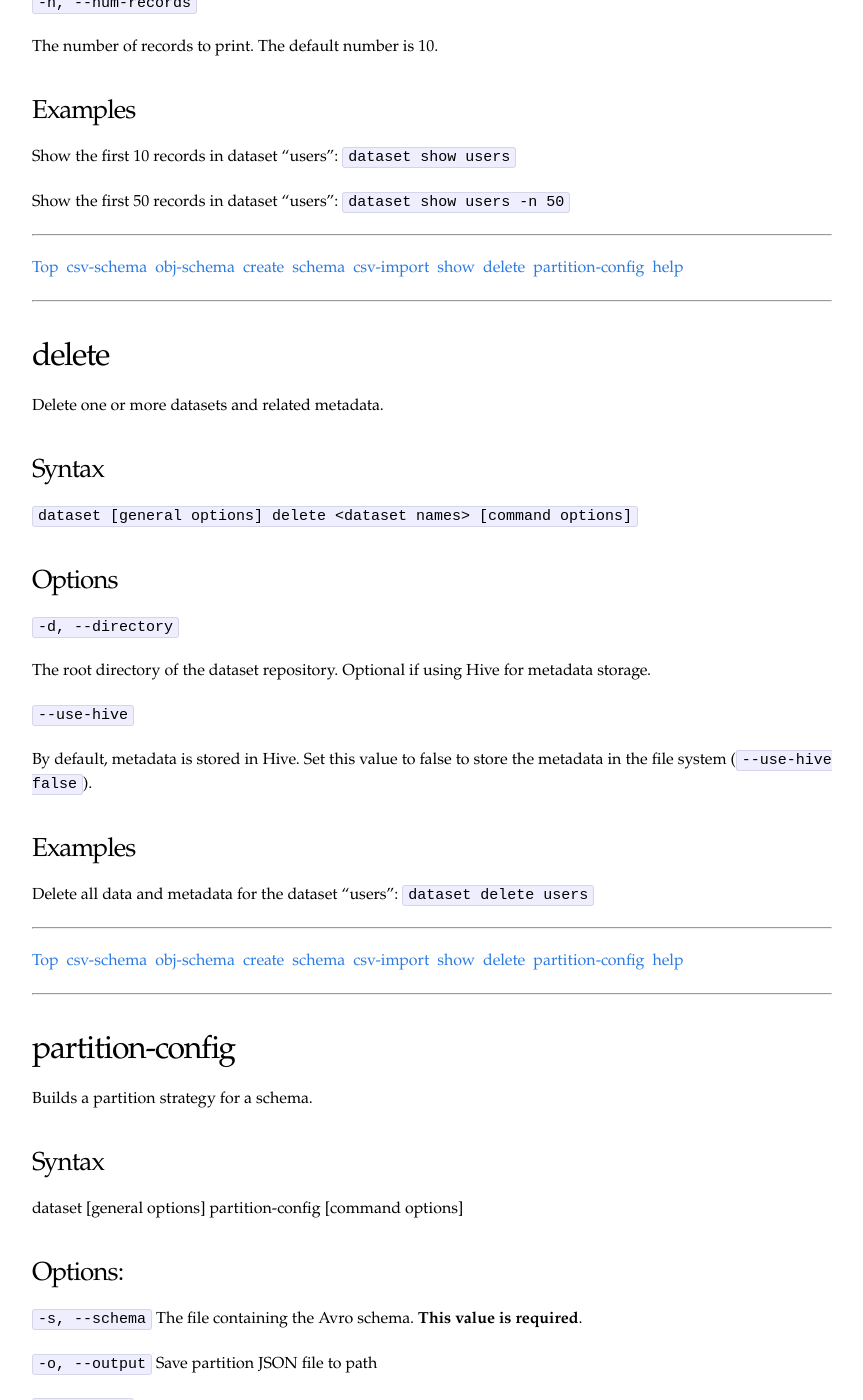
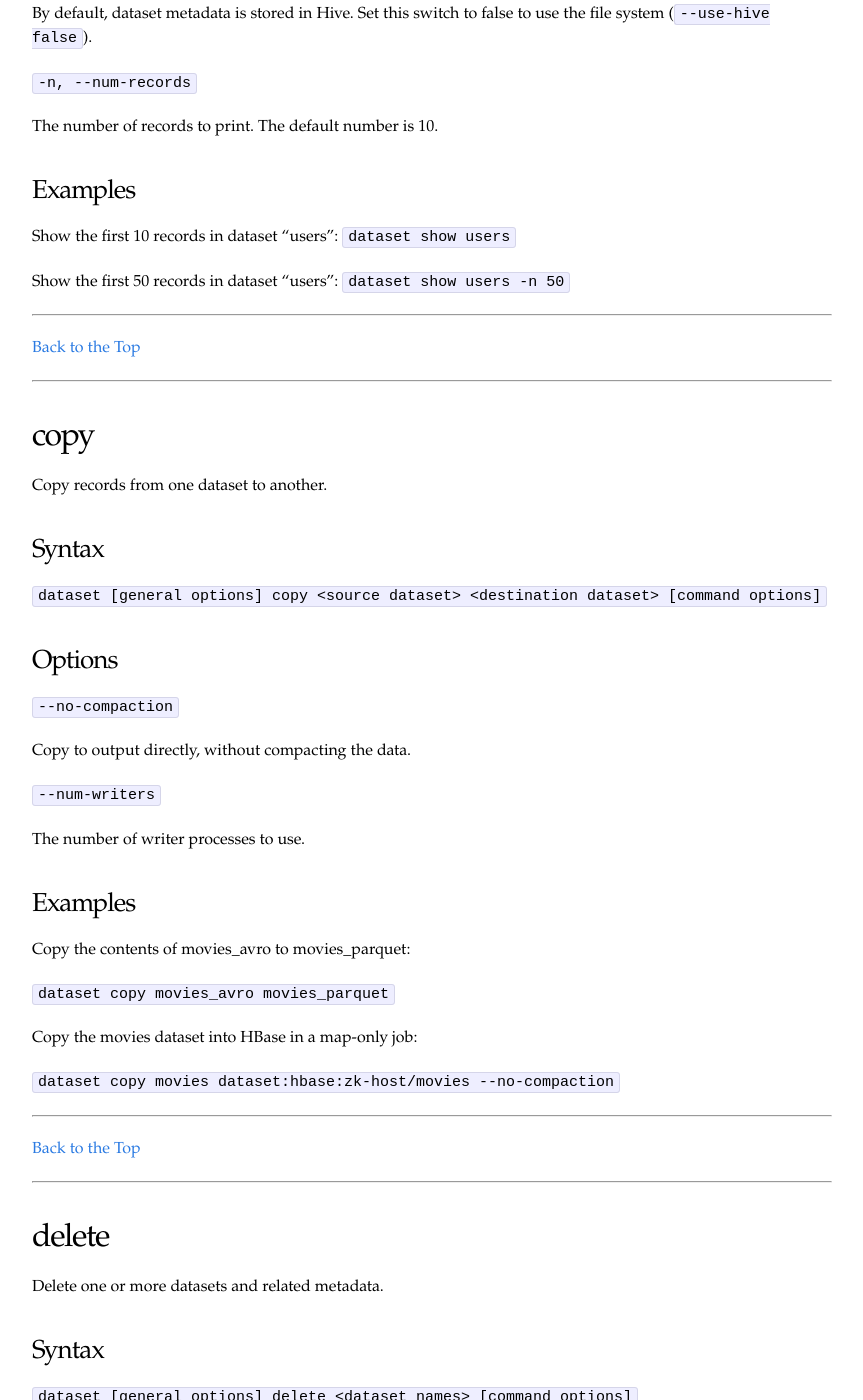
Before and after one commit to kite-sdk/kite-docs, a Jekyll site: the page built from Kite-Dataset-Command-Line-Interface.md, in a window 1280 px wide and 1400 px high, scrolled down 6503 px. Shown: the whole window, without its empty margins (208-1071 px from the left). Built offline with Jekyll 4.4.1, drawn with Linux system fonts in a browser that asks for light colours; some of the changed text lies outside the part shown.

Commit message:
Updated Command Line Interface docs for the Copy command.

```diff
--- a/Kite-Dataset-Command-Line-Interface.md
+++ b/Kite-Dataset-Command-Line-Interface.md
@@ -1,11 +1,14 @@
 ---
 layout: page
 ---
+## Kite Dataset Command Line Interface
+
+
+The Kite Dataset command line interface (CLI) provides utility commands that let you perform essential tasks such as creating a schema and dataset, importing data from a CSV file, and viewing the results.
+
+Each command is described below. See [Using the Kite CLI to Create a Dataset](https://github.com/kite-sdk/kite/wiki/2.1-Using-the-Kite-CLI-to-Create-a-Dataset) for a practical example of the CLI in use.
 
 <a name="top" />
-The Kite Dataset command line interface (CLI) provides utility commands that let you quickly create a schema and dataset, import data from a CSV file, then view the results.
-
-Each command is described below. See [Using the Kite CLI to Create a Dataset](https://github.com/kite-sdk/kite/wiki/2.1-Using-the-Kite-CLI-to-Create-a-Dataset) for a practical example of the CLI in use.
 
 ----
 * [csv-schema](#csvSchema) (create a schema from a CSV data file)
@@ -14,6 +17,7 @@ Each command is described below. See [Using the Kite CLI to Create a Dataset](ht
 * [schema](#schema) (view the schema for an existing dataset)
 * [csv-import](#csvImport) (import a CSV data file)
 * [show](#show) (show the first _n_ records of a dataset)
+* [copy](#copy) (copy one dataset to another dataset)
 * [delete](#delete) (delete a dataset)
 * [partition-config](#partition-config) (create a partition strategy for a schema)
 * [help](#help) (get help for the dataset command in general or a specific command)
@@ -61,7 +65,7 @@ Use this option when the CSV data file does not have header information in the f
 
 Minimize schema file size by eliminating white space.
 
-##Examples
+### Examples
 
 Print the schema to standard out: `dataset csv-schema sample.csv --class Sample`
 
@@ -69,7 +73,7 @@ Write the schema to sample.avsc: `dataset csv-schema sample.csv --class Sample -
 
 ----
 
-[Top](#top)&nbsp;&nbsp;[csv-schema](#csvSchema)&nbsp;&nbsp;[obj-schema](#objSchema)&nbsp;&nbsp;[create](#create)&nbsp;&nbsp;[schema](#schema)&nbsp;&nbsp;[csv-import](#csvImport)&nbsp;&nbsp;[show](#show)&nbsp;&nbsp;[delete](#delete)&nbsp;&nbsp;[partition-config](#partition-config)&nbsp;&nbsp;[help](#help)
+[Back to the Top](#top)
 
 ----
 
@@ -113,7 +117,7 @@ Save the schema for the example User class to user.avsc:
 
 ----
 
-[Top](#top)&nbsp;&nbsp;[csv-schema](#csvSchema)&nbsp;&nbsp;[obj-schema](#objSchema)&nbsp;&nbsp;[create](#create)&nbsp;&nbsp;[schema](#schema)&nbsp;&nbsp;[csv-import](#csvImport)&nbsp;&nbsp;[show](#show)&nbsp;&nbsp;[delete](#delete)&nbsp;&nbsp;[partition-config](#partition-config)&nbsp;&nbsp;[help](#help)
+[Back to the Top](#top)
 
 ----
 
@@ -147,7 +151,7 @@ By default, the dataset is created in Avro format. Use this switch to set the fo
 The file containing a JSON-formatted partition strategy.
 
 
-###Examples:
+### Examples:
 
 Create dataset "users" in Hive:
 
@@ -164,7 +168,7 @@ Create dataset "users" partitioned by JSON configuration:
 
 ----
 
-[Top](#top)&nbsp;&nbsp;[csv-schema](#csvSchema)&nbsp;&nbsp;[obj-schema](#objSchema)&nbsp;&nbsp;[create](#create)&nbsp;&nbsp;[schema](#schema)&nbsp;&nbsp;[csv-import](#csvImport)&nbsp;&nbsp;[show](#show)&nbsp;&nbsp;[delete](#delete)&nbsp;&nbsp;[partition-config](#partition-config)&nbsp;&nbsp;[help](#help)
+[Back to the Top](#top)
 
 ----
 
@@ -204,7 +208,7 @@ Save the schema for dataset "users" to user.avsc: `dataset schema users -o user.
 
 ----
 
-[Top](#top)&nbsp;&nbsp;[csv-schema](#csvSchema)&nbsp;&nbsp;[obj-schema](#objSchema)&nbsp;&nbsp;[create](#create)&nbsp;&nbsp;[schema](#schema)&nbsp;&nbsp;[csv-import](#csvImport)&nbsp;&nbsp;[show](#show)&nbsp;&nbsp;[delete](#delete)&nbsp;&nbsp;[partition-config](#partition-config)&nbsp;&nbsp;[help](#help)
+[Back to the Top](#top)
 
 ----
 
@@ -254,7 +258,7 @@ Copy the records from `sample.csv` to a dataset named "sample": `dataset csv-imp
 
 ----
 
-[Top](#top)&nbsp;&nbsp;[csv-schema](#csvSchema)&nbsp;&nbsp;[obj-schema](#objSchema)&nbsp;&nbsp;[create](#create)&nbsp;&nbsp;[schema](#schema)&nbsp;&nbsp;[csv-import](#csvImport)&nbsp;&nbsp;[show](#show)&nbsp;&nbsp;[delete](#delete)&nbsp;&nbsp;[partition-config](#partition-config)&nbsp;&nbsp;[help](#help)
+[Back to the Top](#top)
 
 ----
 
@@ -289,9 +293,47 @@ Show the first 50 records in dataset "users": `dataset show users -n 50`
 
 ----
 
-[Top](#top)&nbsp;&nbsp;[csv-schema](#csvSchema)&nbsp;&nbsp;[obj-schema](#objSchema)&nbsp;&nbsp;[create](#create)&nbsp;&nbsp;[schema](#schema)&nbsp;&nbsp;[csv-import](#csvImport)&nbsp;&nbsp;[show](#show)&nbsp;&nbsp;[delete](#delete)&nbsp;&nbsp;[partition-config](#partition-config)&nbsp;&nbsp;[help](#help)
+[Back to the Top](#top)
 
 ----
+
+<a name="copy" />
+
+## copy
+
+Copy records from one dataset to another.
+
+### Syntax
+`dataset [general options] copy <source dataset> <destination dataset> [command options]`
+
+### Options
+
+`--no-compaction`
+
+Copy to output directly, without compacting the data.
+
+`--num-writers`
+
+The number of writer processes to use.
+
+
+
+### Examples
+
+Copy the contents of movies_avro to movies_parquet:
+
+ `dataset copy movies_avro movies_parquet`
+
+Copy the movies dataset into HBase in a map-only job:
+
+`dataset copy movies dataset:hbase:zk-host/movies --no-compaction`
+
+----
+
+[Back to the Top](#top)
+
+----
+
 
 <a name="delete" />
 
@@ -299,7 +341,7 @@ Show the first 50 records in dataset "users": `dataset show users -n 50`
 
 Delete one or more datasets and related metadata.
 
-###Syntax
+### Syntax
 
 `dataset [general options] delete <dataset names> [command options]`
 
@@ -319,7 +361,7 @@ Delete all data and metadata for the dataset "users": `dataset delete users`
 
 ----
 
-[Top](#top)&nbsp;&nbsp;[csv-schema](#csvSchema)&nbsp;&nbsp;[obj-schema](#objSchema)&nbsp;&nbsp;[create](#create)&nbsp;&nbsp;[schema](#schema)&nbsp;&nbsp;[csv-import](#csvImport)&nbsp;&nbsp;[show](#show)&nbsp;&nbsp;[delete](#delete)&nbsp;&nbsp;[partition-config](#partition-config)&nbsp;&nbsp;[help](#help)
+[Back to the Top](#top)
 
 ----
 
@@ -355,7 +397,7 @@ Partition by created_at time's year, month, and day
 
 ----
 
-[Top](#top)&nbsp;&nbsp;[csv-schema](#csvSchema)&nbsp;&nbsp;[obj-schema](#objSchema)&nbsp;&nbsp;[create](#create)&nbsp;&nbsp;[schema](#schema)&nbsp;&nbsp;[csv-import](#csvImport)&nbsp;&nbsp;[show](#show)&nbsp;&nbsp;[delete](#delete)&nbsp;&nbsp;[partition-config](#partitionConfig)&nbsp;&nbsp;[help](#help)
+[Back to the Top](#top)
 
 ----
 
@@ -375,6 +417,6 @@ Retrieve details for the create, show, and delete commands. `dataset help create
 
 ----
 
-[Top](#top)&nbsp;&nbsp;[csv-schema](#csvSchema)&nbsp;&nbsp;[obj-schema](#objSchema)&nbsp;&nbsp;[create](#create)&nbsp;&nbsp;[schema](#schema)&nbsp;&nbsp;[csv-import](#csvImport)&nbsp;&nbsp;[show](#show)&nbsp;&nbsp;[delete](#delete)&nbsp;&nbsp;[partition-config](#partition-config)&nbsp;&nbsp;[help](#help)
+[Back to the Top](#top)
 
 ----
```
Also changed, not shown: 1 other file.
